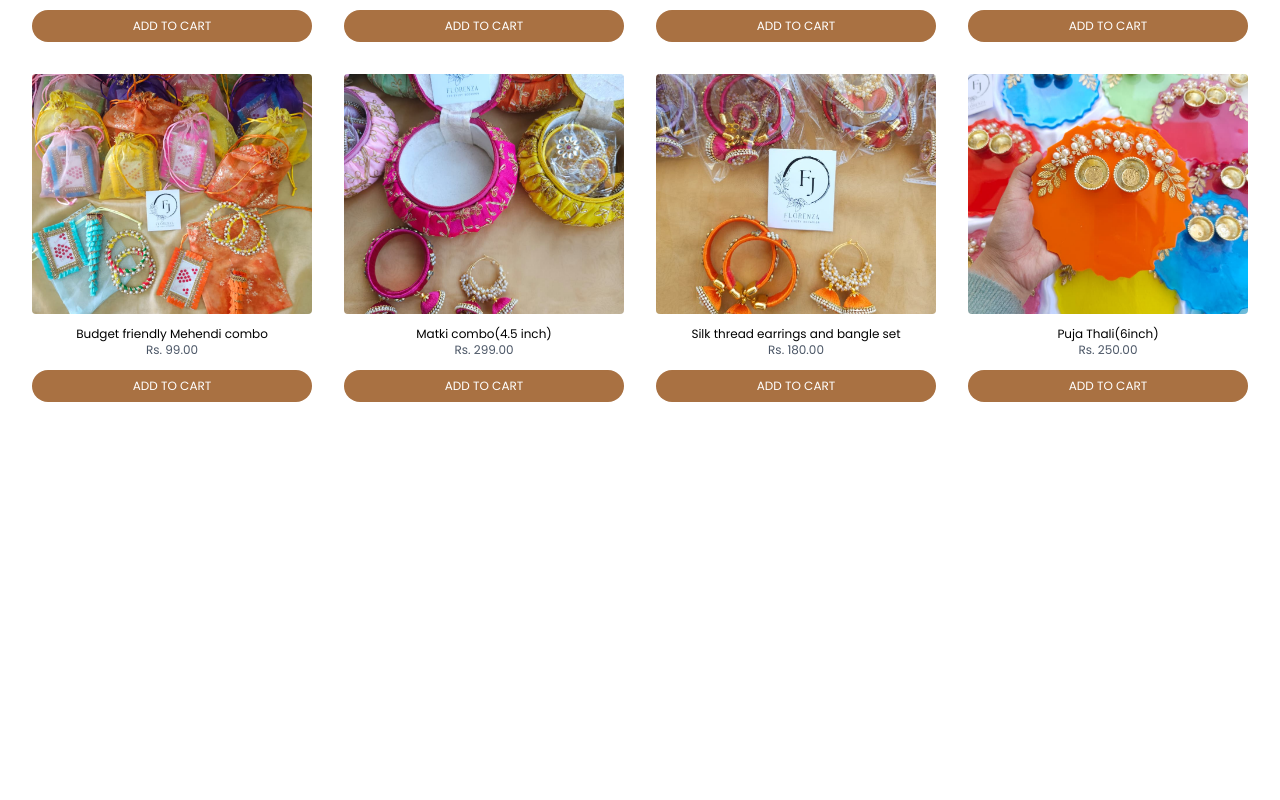
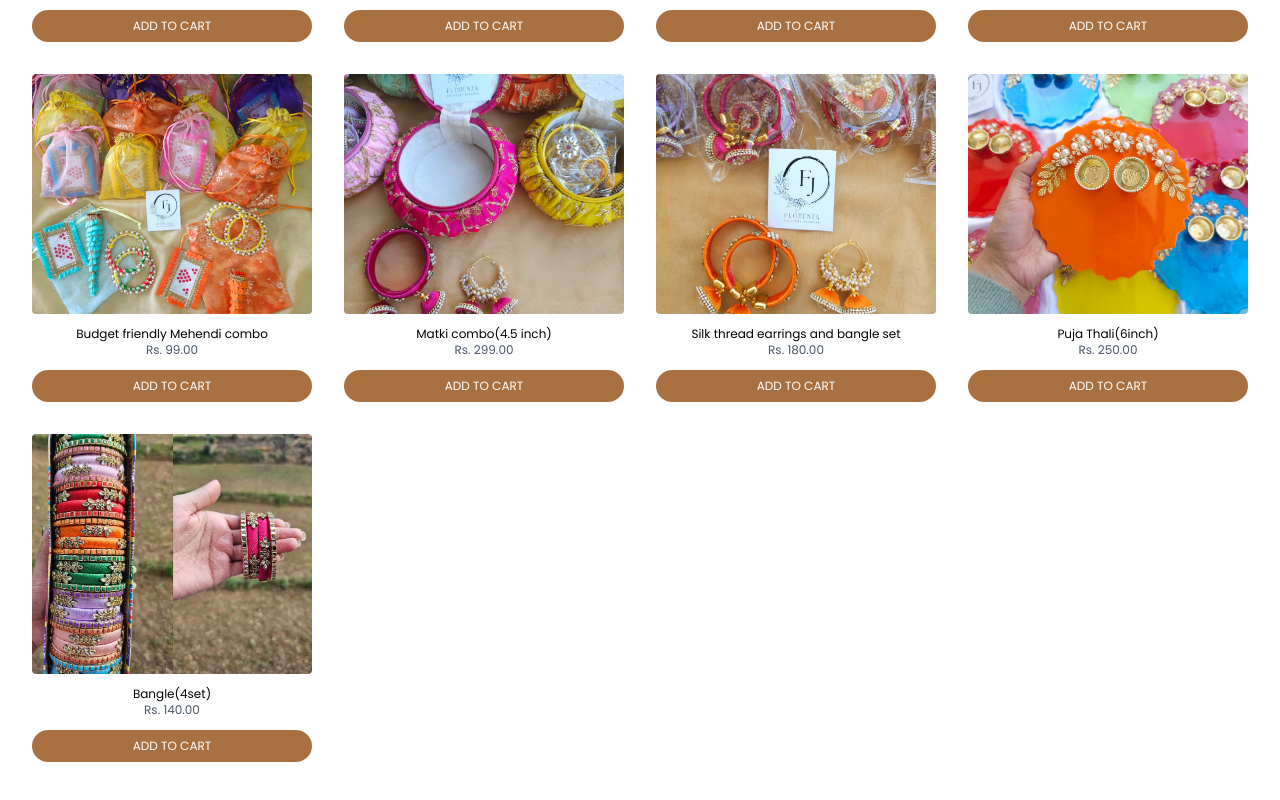
Before and after one commit to Ashish-12K/Florenza, a React (Vite) app: page /new-arrivals in a window 1280 px wide. Shown: the part 4463-5263 px from the top of the page. Before the commit the page ends 4913 px from the top, so only its background shows below. Built offline with nearby package versions, Linux system fonts and the light colour scheme.

Commit message:
Fixed Bugs

```diff
--- a/src/data/products.js
+++ b/src/data/products.js
@@ -509,7 +509,7 @@ const products = [
     isBestSeller: true
   },
   {
-    id: 21,
+    id: 52,
     name: "Puja Thali(6inch)",
     price: 250,
     image: "/images/Resin/r2.jpeg",
@@ -517,6 +517,15 @@ const products = [
     isNew: true,
     isBestSeller: false
   },
+  {
+    id: 53,
+    name: "Bangle(4set)",
+    price: 140,
+    image: "/images/Bangles/b12.webp",
+    category: "bangle",
+    isNew: true,
+    isBestSeller: false
+  },
 ];
 
 export default products;
--- a/src/pages/CheckoutPage.jsx
+++ b/src/pages/CheckoutPage.jsx
@@ -6,8 +6,10 @@ export default function CheckoutPage() {
   const { cart, total, clearCart } = useCart();
   const navigate = useNavigate();
 
-  // ✅ Delivery charge removed for testing
-  const finalTotal = total;
+
+
+  const deliveryCharge = 80;
+  const finalTotal = total + deliveryCharge;
 
   const [form, setForm] = useState({
     name: "",
@@ -153,6 +155,11 @@ export default function CheckoutPage() {
           <span>Rs. {total}</span>
         </div>
 
+        <div className="flex justify-between">
+          <span>Delivery</span>
+          <span>Rs. 80</span>
+        </div>
+
         <div className="flex justify-between font-semibold">
           <span>Total</span>
           <span>Rs. {finalTotal}</span>
```
Also changed, not shown: public/images/Bangles/b12.webp (added).
